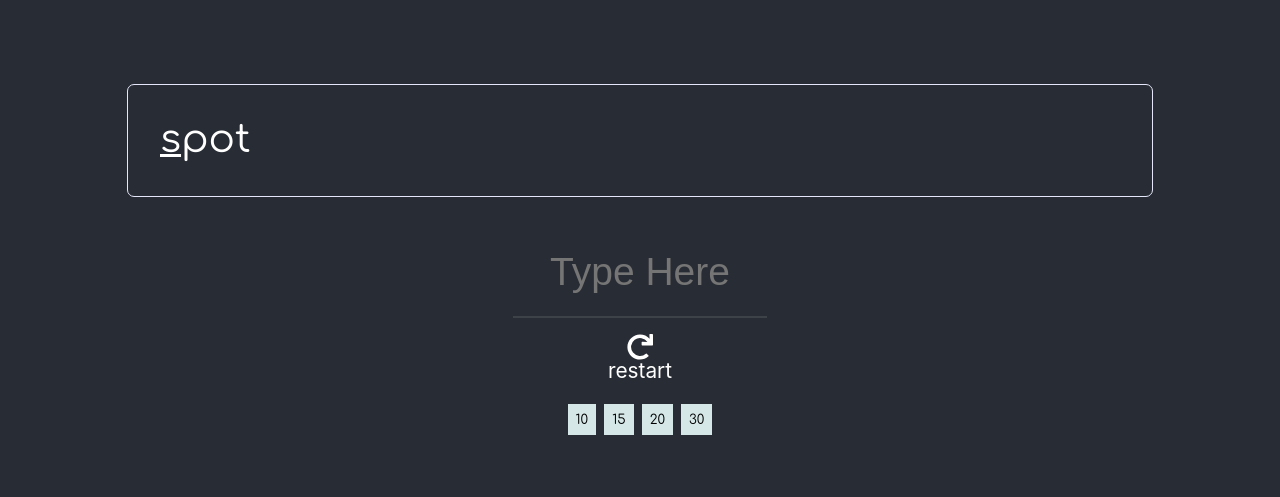
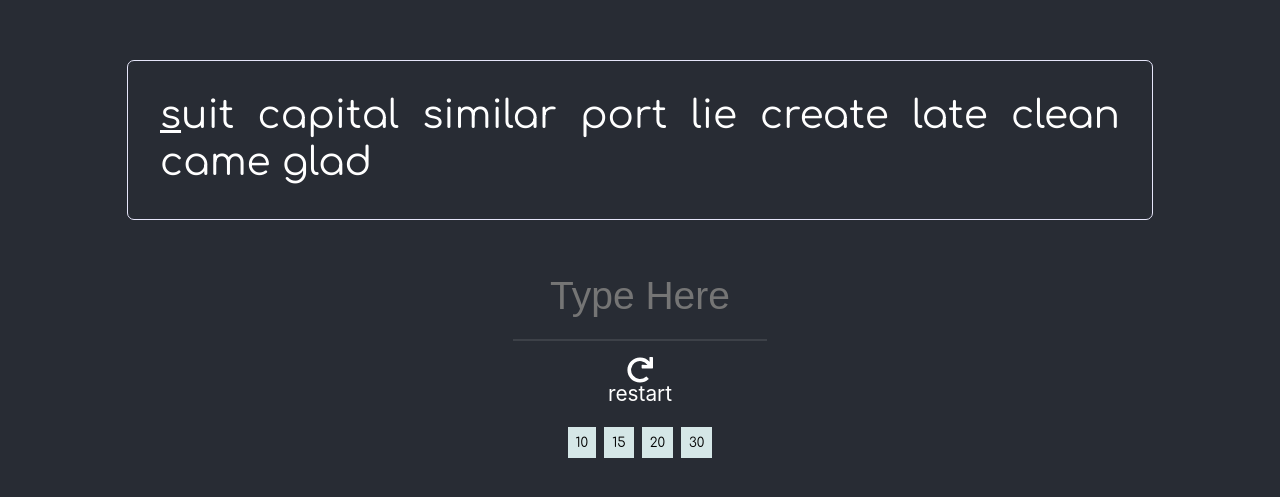
Before and after one commit to MenachemFarkash/FastType, a React (Create React App) app: page / in a window 1280 px wide. Shown: the part 157-654 px from the top of the page. Built offline with nearby package versions, Linux system fonts and the light colour scheme.

Commit message:
accurate WPM & design

```diff
--- a/src/App.js
+++ b/src/App.js
@@ -10,7 +10,7 @@ function App() {
         "a stitch in time saves nine",
         "all's fair in love and war",
     ];
-    const [wordCount, setWordCount] = useState(1);
+    const [wordCount, setWordCount] = useState(10);
     const [currentPhrase, setCurrentPhrase] = useState(() => createPhrase());
     const [currentChar, setCurrentChar] = useState(0);
     const [startTime, setStartTime] = useState(null);
```
